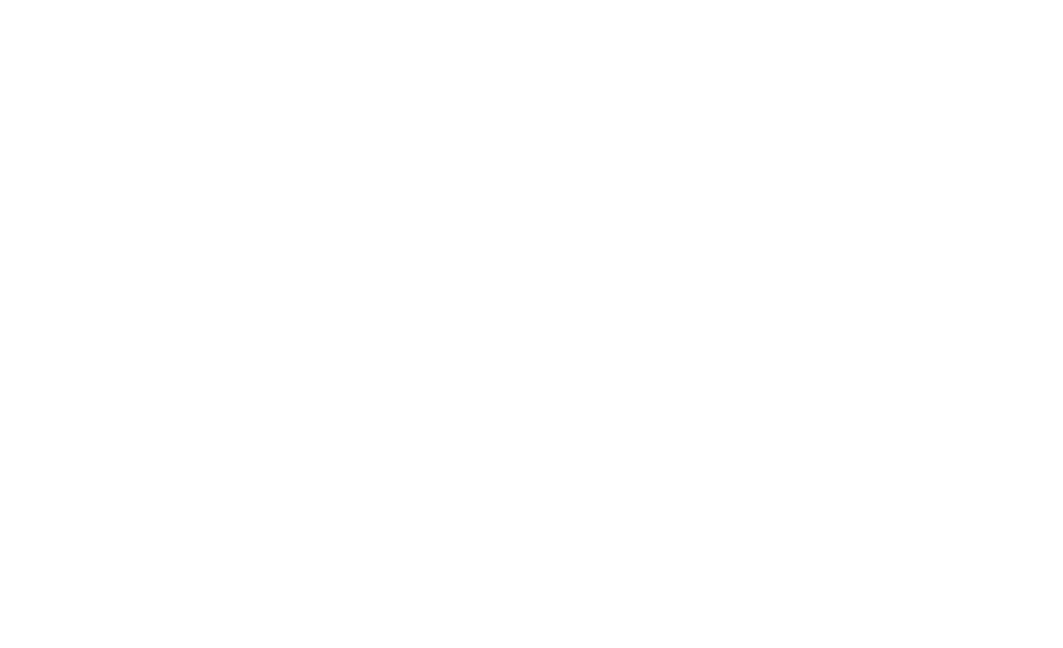
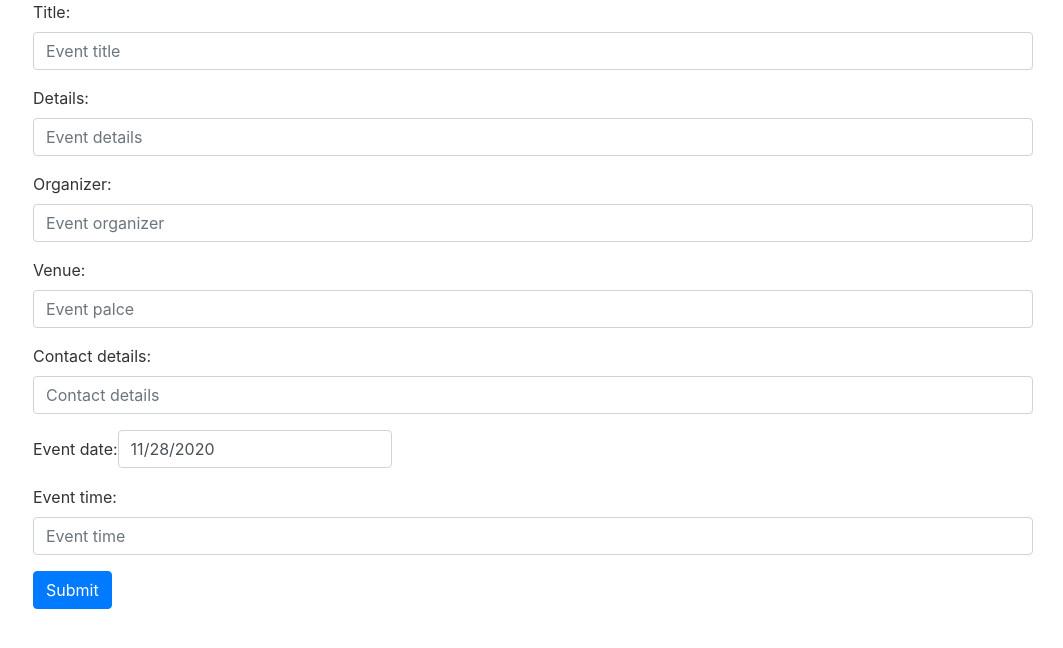
Before and after one commit to mydigita/mongo-office, a React (Create React App) app: page /mongo-office/event-manager in a window 1280 px wide. Shown: the top 648 px of the page, without its empty margins (217-1280 px from the left). Built offline with nearby package versions, Linux system fonts and the light colour scheme.

Commit message:
fixed event manager registration process on component, model, and route

```diff
--- a/src/App.js
+++ b/src/App.js
@@ -8,6 +8,7 @@ import Logout from './components/logout.component';
 import "bootstrap/dist/css/bootstrap.min.css";
 import EditTask from "./components/edit.task-manager.component";
 import CashRegister from "./components/cash-register.component";
+import EventManager from "./components/event-manager.component";
 
 function App() {
 
@@ -20,6 +21,7 @@ function App() {
           <Route path="/mongo-office/task-manager/edit/"  component={EditTask}/>
           <Route path="/mongo-office/accounts/logout/" component={Logout}/>
           <Route path="/mongo-office/cash-register/" component={CashRegister}/>
+          <Route path="/mongo-office/event-manager" component={EventManager}/>
     </Router>
   );
 }
--- a/src/components/event-manager.component.js
+++ b/src/components/event-manager.component.js
@@ -14,7 +14,7 @@ export default function EventManager(){
     const [eventTime, setEventTime]= useState(new Date());
     const [organizer, setOrganizer] = useState("");
     const [venue, setVenue] = useState("");
-    const [contactPerson, setContactPerson] = useState("");
+    const [contactDetails, setContactDetails] = useState("");
     const status = 'open';
     const username = localStorage.getItem('user');
     const userid= localStorage.getItem('userid');
@@ -38,17 +38,21 @@ export default function EventManager(){
     function onChangeVenue(e){
         setVenue(e.target.venue);
     }
-    function onChangeContactPerson(e){
-        setContactPerson(e.target.value);
+    function onChangeContactDetails(e){
+        setContactDetails(e.target.value);
     }
     function onSubmitEventRegistration(e){
         e.preventDefault();
+        const eventData = {title, details, organizer, venue, eventDate, contactDetails, status};
+        axios.post(`http://localhost:5000/mongo-office/event-manager/register/${username}/${userid}`, eventData)
+        .then(data=>window.alert(data.data))
+        .catch(err=>window.alert(err))
     }
 
 
 
     return(
-        <div>
+        <div className="body-part">
             {/* Event registration */}
             <div>
                 <form onSubmit={onSubmitEventRegistration}>
@@ -69,8 +73,8 @@ export default function EventManager(){
                         <input type="text" onChange={onChangeVenue} className="form-control" placeholder="Event palce" required/>
                     </div>
                     <div className="form-group">
-                        <label>Contact person:</label>
-                        <input type="text" onChange={onChangeContactPerson} className="form-control" placeholder="Contact person" required/>
+                        <label>Contact details:</label>
+                        <input type="text" onChange={onChangeContactDetails} className="form-control" placeholder="Contact details" required/>
                     </div>
                     <div className="form-group">
                         <label>Event date:</label>
```
Also changed, not shown: 2 other files (tests, documents, lock files or other folders).
